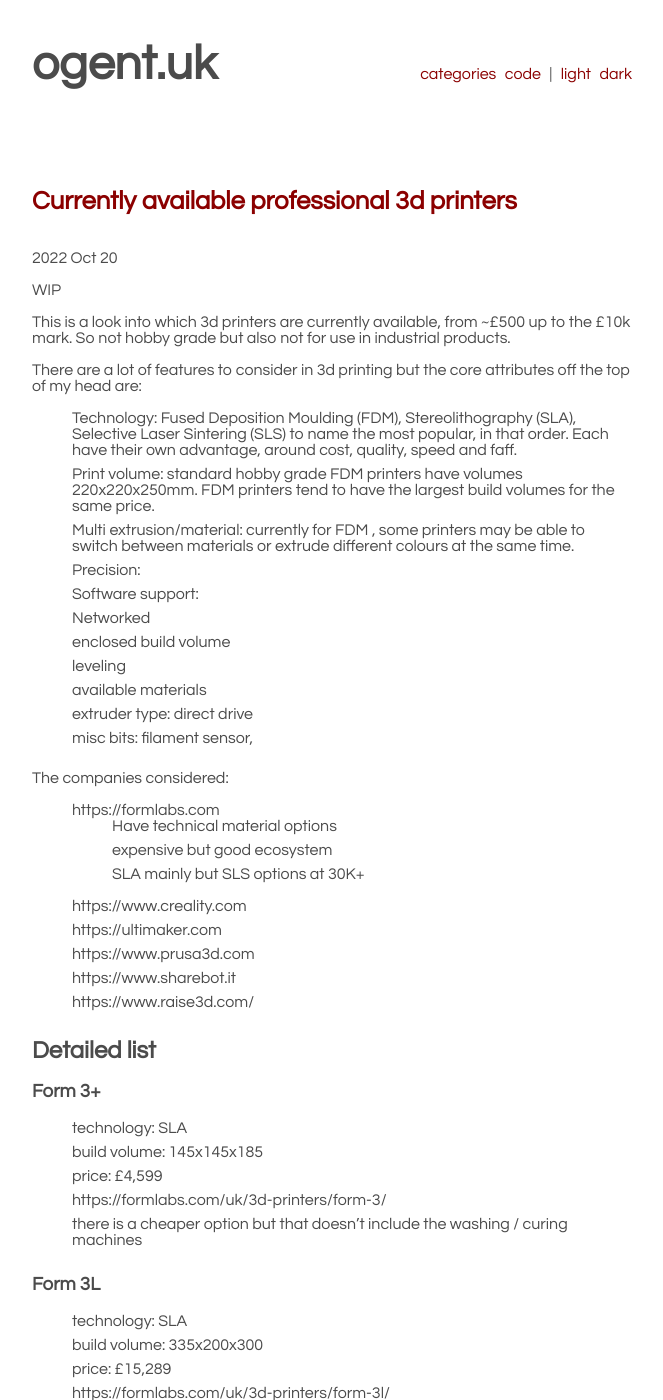
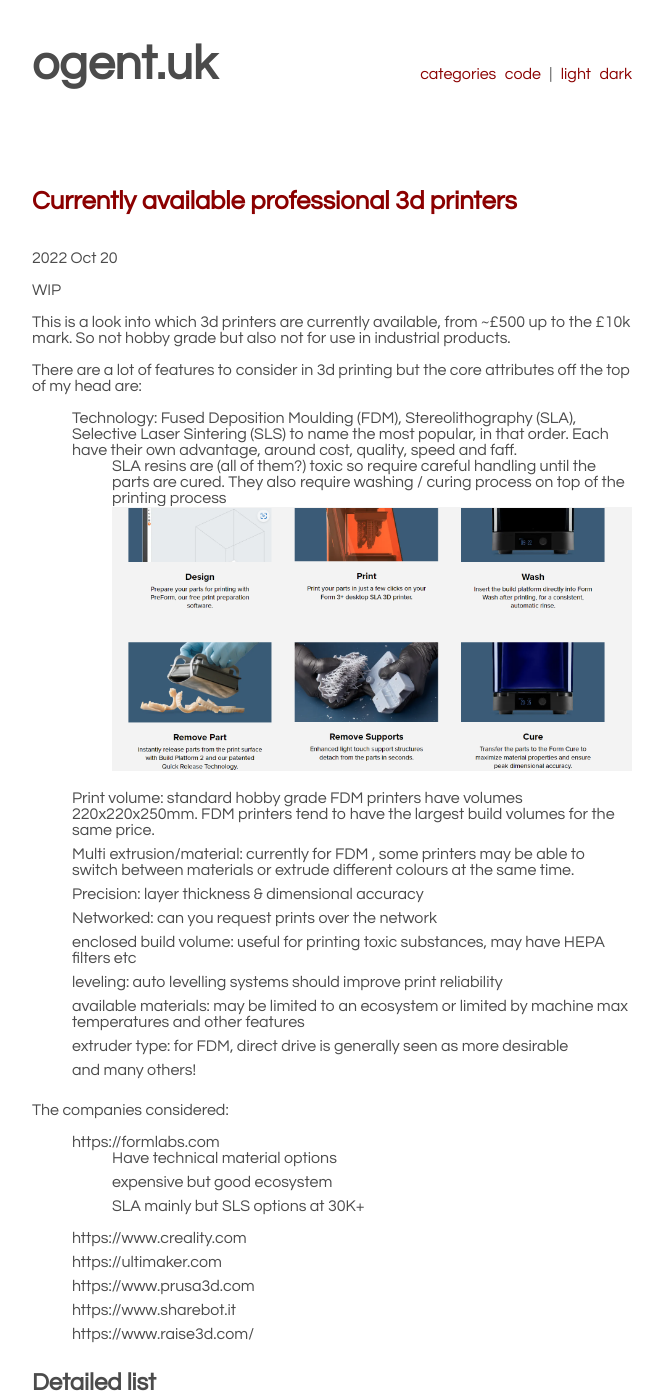
Before and after one commit to o-gent/o-gent.github.io, a Jekyll site: the page built from _posts/2022-10-20-state-of-3d-printers.md, in a window 1280 px wide and 1400 px high. Shown: the whole window, without its empty margins (308-971 px from the left). Built offline with Jekyll 4.4.1, drawn with Linux system fonts in a browser that asks for light colours.

Commit message:
sla stuff

```diff
--- a/_posts/2022-10-20-state-of-3d-printers.md
+++ b/_posts/2022-10-20-state-of-3d-printers.md
@@ -10,17 +10,17 @@ This is a look into which 3d printers are currently available, from ~£500 up to
 
 There are a lot of features to consider in 3d printing but the core attributes off the top of my head are:
 - Technology: Fused Deposition Moulding (FDM), Stereolithography (SLA), Selective Laser Sintering (SLS) to name the most popular, in that order. Each have their own advantage, around cost, quality, speed and faff.
+  - SLA resins are (all of them?) toxic so require careful handling until the parts are cured. They also require washing / curing process on top of the printing process
+![SLA](/assets/state-of-3d-printers/sla.png)
 - Print volume: standard hobby grade FDM printers have volumes 220x220x250mm. FDM printers tend to have the largest build volumes for the same price.
 - Multi extrusion/material: currently for FDM , some printers may be able to switch between materials or extrude different colours at the same time.
-- Precision:
-- Software support:
-- Networked
-- enclosed build volume
-- leveling
-- available materials
-- extruder type: direct drive
-- misc bits: filament sensor,
-
+- Precision: layer thickness & dimensional accuracy
+- Networked: can you request prints over the network
+- enclosed build volume: useful for printing toxic substances, may have HEPA filters etc
+- leveling: auto levelling systems should improve print reliability
+- available materials: may be limited to an ecosystem or limited by machine max temperatures and other features
+- extruder type: for FDM, direct drive is generally seen as more desirable
+- and many others!
 
 The companies considered:
 - https://formlabs.com
@@ -57,7 +57,6 @@ The companies considered:
 - price: £7,476
 - https://ultimaker.com/3d-printers/ultimaker-s5
 
-
 ### Prusa SL1S SPEED
 - technology: SLA
 - build volume: 127x80x150mm
@@ -84,7 +83,6 @@ The companies considered:
 - networked: false
 - https://www.creality.com/products/creality-cr-30-3d-printer
 
-
 ## Others looked at but discarded
 - https://www.creality.com/products/
 - creality-cr-10-smart-pro-3d-printer no auto leveling
```
Also changed, not shown: assets/state-of-3d-printers/sla.png (added).
